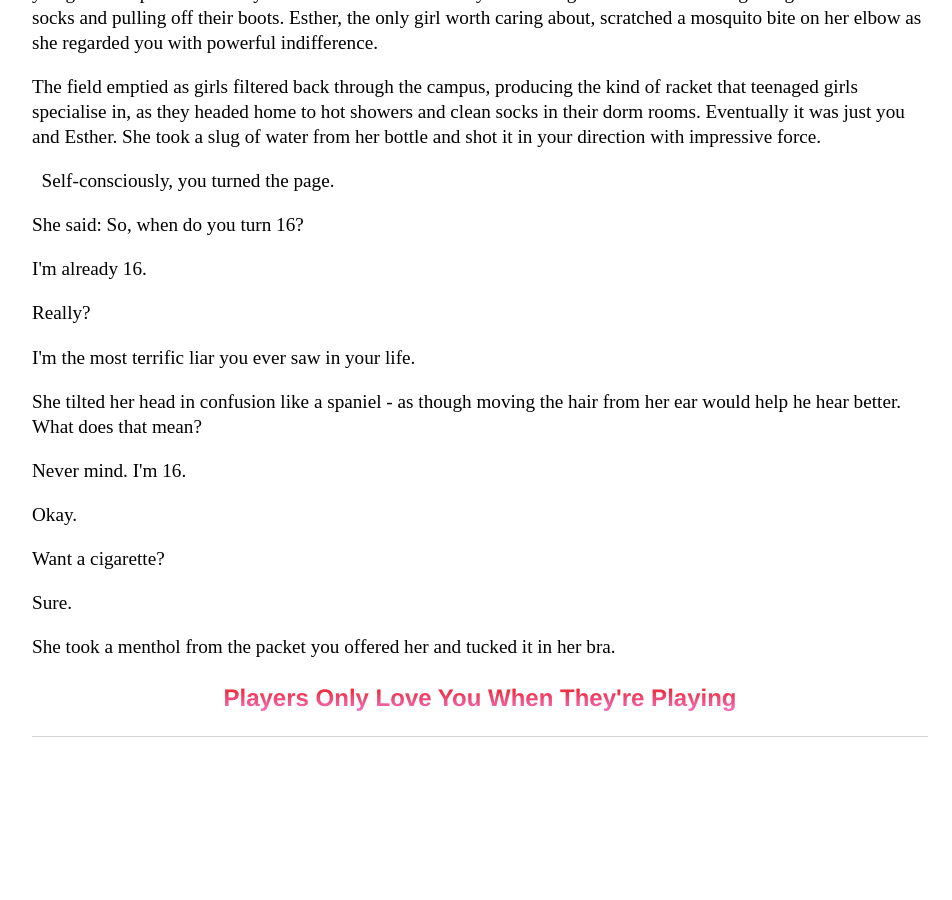
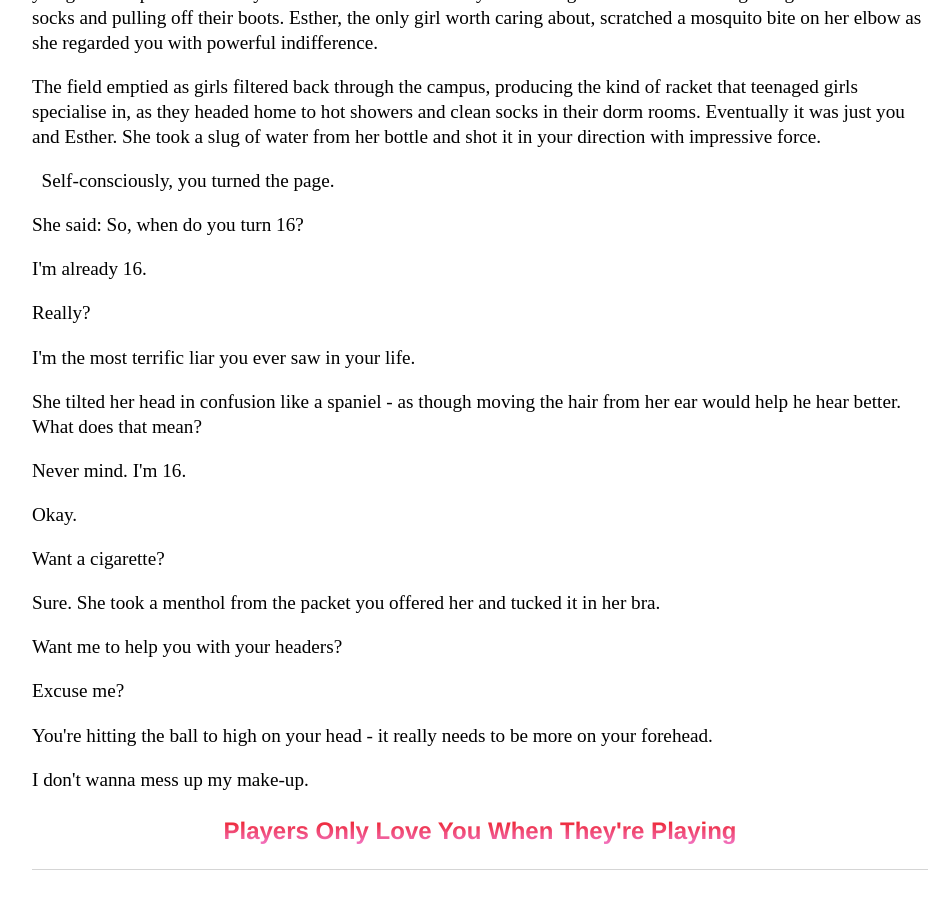
Before and after one commit to Pinelife/pinelife.github.io, a Jekyll site: the page built from Hellhole/excitingevent2.html, in a window 1280 px wide and 900 px high, scrolled down 1441 px. Shown: the whole window, without its empty margins (160-1112 px from the left). Built offline with Jekyll 4.4.1, drawn with Linux system fonts in a browser that asks for light colours; before the commit the page ends 2208 px from its top, so only the background shows below that.

Commit message:
Update excitingevent2.html

```diff
--- a/Hellhole/excitingevent2.html
+++ b/Hellhole/excitingevent2.html
@@ -76,7 +76,7 @@ socks and pulling off their boots. Esther, the only girl worth caring about, scr
 direction with impressive force.
 </p>
 <p>
-  Self-consciously, you turned the page.
+Self-consciously, you turned the page.
 </p>
 <p>She said: So, when do you turn 16?</p>
 <p>I'm already 16.</p>
@@ -87,6 +87,9 @@ direction with impressive force.
 <p>Never mind. I'm 16.</p>
 <p>Okay.</p>
 <p>Want a cigarette?</p>
-<p>Sure.</p>
-<p>She took a menthol from the packet you offered her and tucked it in her bra.</p>
+<p>Sure. She took a menthol from the packet you offered her and tucked it in her bra.</p>
+<p>Want me to help you with your headers?</p>
+<p>Excuse me?</p>
+<p>You're hitting the ball to high on your head - it really needs to be more on your forehead.</p>
+<p>I don't wanna mess up my make-up.</p>
 <h3 id = "players">Players Only Love You When They're Playing</h3>
```
